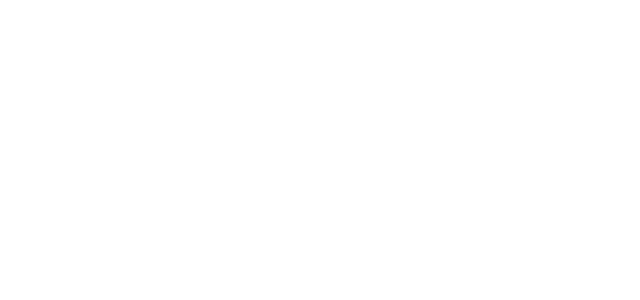
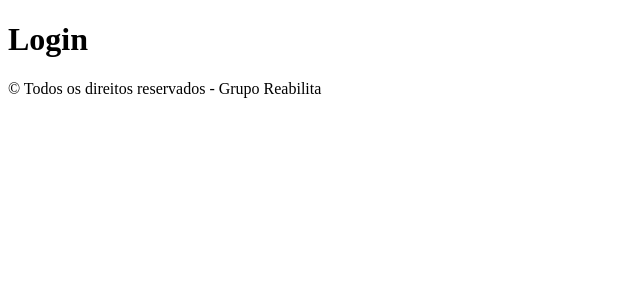
Before and after one commit to Ferreira2120/Access-Control-cp, a React app in the folder access-control-cp/: page / in a window 1280 px wide. Shown: the top 300 px of the page, without its empty margins (0-640 px from the left). Built offline with nearby package versions, Linux system fonts and the light colour scheme; the HTML template or start-up script is replaced by a standard one.

Commit message:
feat: fanilizando base do projeto

```diff
--- a/access-control-cp/package.json
+++ b/access-control-cp/package.json
@@ -11,8 +11,11 @@
     "backend": "json-server --wacth db.json --port 3000"
   },
   "dependencies": {
+    "@tailwindcss/vite": "^4.1.14",
     "react": "^19.1.1",
-    "react-dom": "^19.1.1"
+    "react-dom": "^19.1.1",
+    "react-router-dom": "^7.9.3",
+    "tailwindcss": "^4.1.14"
   },
   "devDependencies": {
     "@eslint/js": "^9.36.0",
--- a/access-control-cp/src/App.tsx
+++ b/access-control-cp/src/App.tsx
@@ -1,3 +1,13 @@
+import { Outlet } from "react-router-dom";
+import Cabecalho from "./components/Cabecalho";
+import Rodape from "./components/Rodape";
+
 export default function App(){
-
+  return(
+    <div>
+        <Cabecalho/>
+        <Outlet/>
+        <Rodape/>
+    </div>
+  );
 }
--- a/access-control-cp/src/main.tsx
+++ b/access-control-cp/src/main.tsx
@@ -2,8 +2,27 @@ import { StrictMode } from 'react'
 import { createRoot } from 'react-dom/client'
 import App from './App.tsx'
 
+import {createBrowserRouter, RouterProvider} from 'react-router-dom'
+import Login from './routes/Login/index.tsx'
+import Cadastro from './routes/Cadastro/index.tsx'
+import Error from './routes/Error/index.tsx'
+
+const router = createBrowserRouter([
+  {path:"/", element:<App/>, errorElement: <Error/> , children:[
+    {
+      path: "/",
+      element: <Login/>
+    },
+    {
+      path: "/cadastro",
+      element: <Cadastro/>
+    }
+  ]}
+]);
+
+
 createRoot(document.getElementById('root')!).render(
   <StrictMode>
-    <App />
+    <RouterProvider router={router}/>
   </StrictMode>,
 )
--- /dev/null
+++ b/access-control-cp/src/routes/Error/index.tsx
@@ -0,0 +1,9 @@
+
+
+export default function Error(){
+    return(
+        <main>
+            <h1>Not Found. Erro 404</h1>
+        </main>
+    );
+}
```
Also changed, not shown: package.json (deleted, +0 -7 lines), 2 other files (tests, documents, lock files or other folders).
